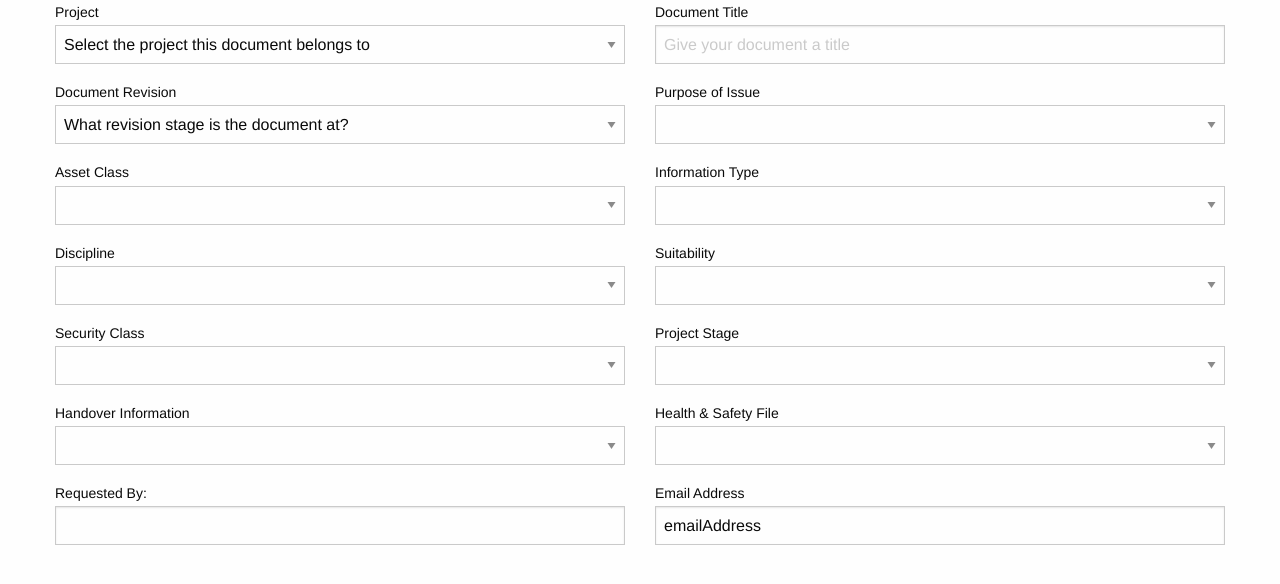
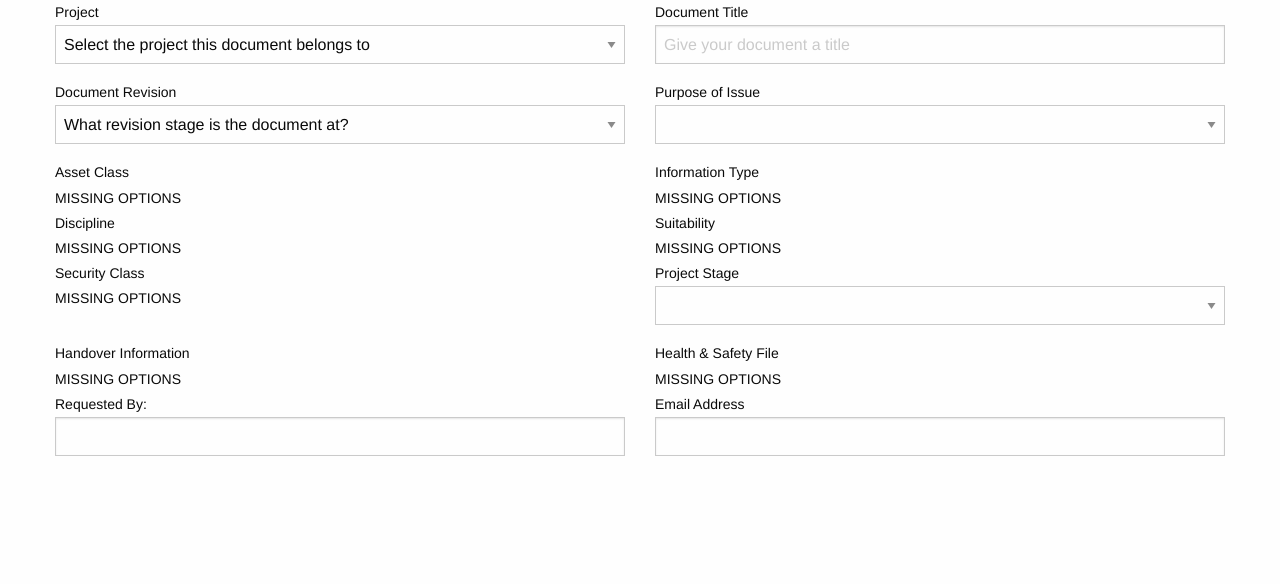
Before and after one commit to Senny10/CapitalDNRF, a React (Create React App) app in the folder document-numbers/: page / in a window 1280 px wide. Shown: the top 584 px of the page. Built offline with nearby package versions, Linux system fonts and the light colour scheme.

Commit message:
Form context created to pass on data deeply

```diff
--- a/document-numbers/src/App.tsx
+++ b/document-numbers/src/App.tsx
@@ -1,17 +1,32 @@
 import React, { useState } from 'react';
 import './App.css';
 import Form, { FormState } from './Components/Form';
+import { FormContext } from './FormContext';
 
 function App() {
-  // const {
-  //   register,
-  //   handleSubmit,
-  //   formState: { errors },
-  // } = useForm();
+  window.localStorage.setItem('formConfig', JSON.stringify({
+    project: {
+      options: [{ value: 'TEST', label: 'TEST LABEL' }]
+    },
+    documentRevision: {
+      options: [
+        { label: 'P01 - Drawing Draft', value: 'P01' },
+        { label: 'C01 - Technical Document Draft', value: 'C01' },
+        { label: '01 - External Technical Document', value: '01' },
+      ]
+    },
+    purposeOfIssue: {
+      options: [
+        { label: 'For Information', value: 'For Information' },
+        { label: 'For Acceptance', value: 'For Acceptance' },
+      ],
+    },
+    projectStage: {
+      options: [{label: '', value: ''}]
+    }
+  }))
 
-  // const onSubmit = (data: any) => {
-  //   console.log(data);
-  // };
+  const formConfig = JSON.parse(window.localStorage.getItem('formConfig') || '{}');
 
   const [formState, setFormState] = useState<FormState>({
     project: '',
@@ -33,9 +48,9 @@ function App() {
 
   return (
     <div className="App">
-      <Form formState={formState} setFormState={setFormState} />
-
-
+      <FormContext.Provider value={formConfig}>
+        <Form formState={formState} setFormState={setFormState} />
+      </FormContext.Provider>
     </div>
   );
 }
--- a/document-numbers/src/Components/Form.tsx
+++ b/document-numbers/src/Components/Form.tsx
@@ -1,4 +1,4 @@
-import React, {ChangeEventHandler} from 'react';
+import React, { ChangeEventHandler } from 'react';
 
 import Input from './Input';
 
@@ -44,7 +44,6 @@ const Form = ({ formState, setFormState }: FormProps) => {
                         value={formState.project}
                         placeholder='Select the project this document belongs to'
                         type='drop-down'
-                        options={[{ label: 'test', value: 'test' }]}
                         updateValue={updateFormValue('project')}
                     />
                     <Input
@@ -60,98 +59,81 @@ const Form = ({ formState, setFormState }: FormProps) => {
                         value={formState.documentRevision}
                         placeholder='What revision stage is the document at?'
                         type='drop-down'
-                        options={[
-                            { label: 'P01 - Drawing Draft', value: 'P01' },
-                            { label: 'C01 - Technical Document Draft', value: 'C01' },
-                            { label: '01 - External Technical Document', value: '01' },
-                        ]}
                         updateValue={updateFormValue('documentRevision')}
                     />
                     <Input
-                        label= 'Purpose of Issue'
-                        name= 'purposeOfIssue'
-                        value= {formState.purposeOfIssue}
-                        type= 'drop-down'
-                        options={[
-                            {label: 'For Information', value: 'For Information'},
-                            {label: 'For Acceptance', value: 'For Acceptance'},
-                    ]}
+                        label='Purpose of Issue'
+                        name='purposeOfIssue'
+                        value={formState.purposeOfIssue}
+                        type='drop-down'
                         updateValue={updateFormValue('purposeOfIssue')}
                     />
                     <Input
                         label='Asset Class'
                         name='assetClass'
-                        value= {formState.assetClass}
+                        value={formState.assetClass}
                         type='drop-down'
-                        options={[]}
                         updateValue={updateFormValue('assetClass')}
                     />
                     <Input
                         label='Information Type'
                         name='infotype'
-                        value= {formState.infotype}
+                        value={formState.infotype}
                         type='drop-down'
-                        options={[]}
                         updateValue={updateFormValue('infotype')}
                     />
                     <Input
                         label='Discipline'
                         name='discipline'
-                        value= {formState.discipline}
+                        value={formState.discipline}
                         type='drop-down'
-                        options={[]}
                         updateValue={updateFormValue('discipline')}
                     />
                     <Input
                         label='Suitability'
                         name='suitability'
-                        value= {formState.suitability}
+                        value={formState.suitability}
                         type='drop-down'
-                        options={[]}
                         updateValue={updateFormValue('suitability')}
                     />
                     <Input
                         label='Security Class'
                         name='securityClass'
-                        value= {formState.securityClass}
+                        value={formState.securityClass}
                         type='drop-down'
-                        options={[]}
                         updateValue={updateFormValue('securityClass')}
                     />
                     <Input
                         label='Project Stage'
                         name='projectStage'
-                        value= {formState.projectStage}
+                        value={formState.projectStage}
                         type='drop-down'
-                        options={[]}
                         updateValue={updateFormValue('projectStage')}
                     />
                     <Input
                         label='Handover Information'
                         name='handoverInformation'
-                        value= {formState.handoverInformation}
+                        value={formState.handoverInformation}
                         type='drop-down'
-                        options={[]}
                         updateValue={updateFormValue('handoverInformation')}
                     />
                     <Input
                         label='Health & Safety File'
                         name='hsf'
-                        value= {formState.hsf}
+                        value={formState.hsf}
                         type='drop-down'
-                        options={[]}
                         updateValue={updateFormValue('hsf')}
                     />
                     <Input
                         label='Requested By:'
                         name='requested'
-                        value= {formState.requested}
+                        value={formState.requested}
                         updateValue={updateFormValue('requested')}
                     />
                     <Input
                         label='Email Address'
                         name='emailAddress'
-                        value='emailAddress'
+                        value={formState.emailAddress}
                         updateValue={updateFormValue('emailAddress')}
                     />
                 </div>
--- a/document-numbers/src/Components/Input.tsx
+++ b/document-numbers/src/Components/Input.tsx
@@ -1,4 +1,5 @@
-import React, { ChangeEventHandler } from 'react';
+import React, { ChangeEventHandler, useContext } from 'react';
+import { FormContext } from '../FormContext';
 
 interface InputProps {
     label: string;
@@ -58,7 +59,9 @@ const createInputComponent = ({ label, name, value, placeholder, required, type,
 }
 
 const Input = ({ label, name, value, placeholder, required, type, options, updateValue }: InputProps) => {
-    const componentElement = createInputComponent({ label, name,  value, placeholder, required, type, options, updateValue });
+    const formContext = useContext(FormContext)
+    options = formContext[name]?.options || options;
+    const componentElement = createInputComponent({ label, name, value, placeholder, required, type, options, updateValue });
 
     return (
         <div className="medium-6 cell">
--- /dev/null
+++ b/document-numbers/src/FormContext.tsx
@@ -0,0 +1,12 @@
+import { createContext } from "react";
+
+interface FormContextInterface {
+    [name: string]: {
+        options: Array<{
+            value: string;
+            label: string;
+        }>
+    };
+}
+
+export const FormContext = createContext<FormContextInterface>({});
```
